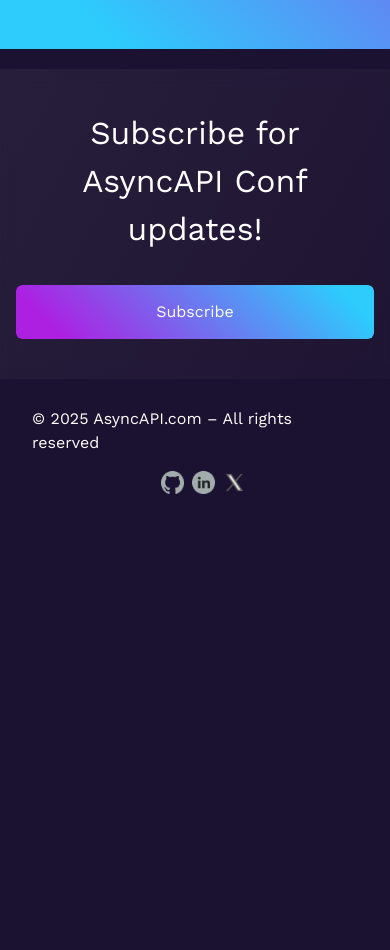
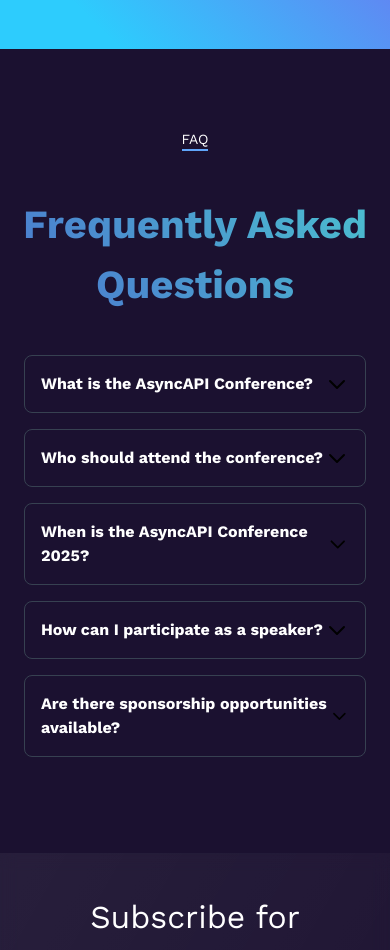
Before and after one commit to asyncapi/conference-website, a Next.js app: page / in a window 390 px wide. Shown: the part 7060-8010 px from the top of the page. Before the commit the page ends 7570 px from the top, so only its background shows below. Built offline with nearby package versions, Linux system fonts and the light colour scheme.

Commit message:
Added FAQ section to the conference website

```diff
--- /dev/null
+++ b/components/FAQs/FaqSection.js
@@ -0,0 +1,97 @@
+import React, { useState, useRef, useEffect } from 'react';
+import Heading from "../Typography/heading";
+import Paragraph from "../Typography/paragraph";
+import faqs from '../../config/faqs.json';
+
+const FaqDropdown = ({ faq, isOpen, onToggle }) => {
+  return (
+    <div className="border border-gray-700 rounded-lg mb-4 overflow-hidden">
+      <div
+        onClick={onToggle}
+        className="flex justify-between items-center p-4 cursor-pointer hover:bg-gray-800 transition-colors duration-300"
+      >
+        <Paragraph
+          typeStyle="body-lg"
+          textColor="text-white"
+          className="font-bold"
+        >
+          {faq.question}
+        </Paragraph>
+        <svg
+          className={`w-6 h-6 transition-transform duration-300 ${
+            isOpen ? 'rotate-180' : ''
+          }`}
+          fill="none"
+          stroke="currentColor"
+          viewBox="0 0 24 24"
+          xmlns="http://www.w3.org/2000/svg"
+        >
+          <path
+            strokeLinecap="round"
+            strokeLinejoin="round"
+            strokeWidth={2}
+            d="M19 9l-7 7-7-7"
+          />
+        </svg>
+      </div>
+      <div
+        className={`grid transition-all duration-300 ease-in-out ${
+          isOpen
+            ? 'grid-rows-[1fr] opacity-100 visible'
+            : 'grid-rows-[0fr] opacity-0 invisible h-0'
+        }`}
+      >
+        <div className="overflow-hidden">
+          <div className="p-4 bg-gray-800 text-gray-200">
+            <Paragraph
+              typeStyle="body-md"
+              textColor="text-gray-200"
+            >
+              {faq.answer}
+            </Paragraph>
+          </div>
+        </div>
+      </div>
+    </div>
+  );
+};
+
+const FaqSection = () => {
+  const [openFaqIndex, setOpenFaqIndex] = useState(null);
+  const faqRef = useRef(null);
+
+  const toggleFaq = (index) => {
+    setOpenFaqIndex(openFaqIndex === index ? null : index);
+  };
+
+  return (
+    <section id="faq" className="container mt-20 mb-20">
+      <div className="flex items-center flex-col justify-center">
+        <div className="text-lg sm:text-sm text-white font-semi-bold border-b-2 border-blue-400 mb-1">
+          FAQ
+        </div>
+        <Heading
+          typeStyle="heading-md"
+          className="text-gradient text-center lg:mt-10 mb-10"
+        >
+          Frequently Asked Questions
+        </Heading>
+        <div
+          ref={faqRef}
+          className="max-w-3xl sm:w-full w-full px-4 sm:px-2"
+        >
+          {faqs.map((faq, index) => (
+            <FaqDropdown
+              key={index}
+              faq={faq}
+              isOpen={openFaqIndex === index}
+              onToggle={() => toggleFaq(index)}
+            />
+          ))}
+        </div>
+      </div>
+    </section>
+  );
+};
+
+export default FaqSection;
--- /dev/null
+++ b/config/faqs.json
@@ -0,0 +1,24 @@
+[
+
+    {
+        "question": "What is the AsyncAPI Conference?",
+        "answer": "The AsyncAPI Conference is an event focused on the AsyncAPI specification and its ecosystem, bringing together professionals to discuss event-driven architectures."
+    },
+    {
+        "question": "Who should attend the conference?",
+        "answer": "Developers, architects, and anyone interested in event-driven architectures and the AsyncAPI specification."
+    },
+    {
+        "question": "When is the AsyncAPI Conference 2025?",
+        "answer": "The AsyncAPI Conference 2025 is a series of micro-conferences hosted globally throughout the year. Specific dates and locations will be announced on the official website."
+    },
+    {
+        "question": "How can I participate as a speaker?",
+        "answer": "To apply as a speaker, visit the conference website and follow the submission guidelines provided."
+    },
+    {
+        "question": "Are there sponsorship opportunities available?",
+        "answer": "Yes, sponsorship opportunities are available. Interested parties can find more information on the conference website."
+    }
+
+]
--- a/config/links.json
+++ b/config/links.json
@@ -51,6 +51,10 @@
 		"ref": "/#sponsors"
 	},
 	{
+		"title": "FAQs",
+		"ref": "/#faqs"
+	},
+	{
 		"title":"Past Editions",
 		"ref":"/editions"
 	}
--- a/pages/index.js
+++ b/pages/index.js
@@ -16,6 +16,7 @@ import speakers from "../config/speakers.json";
 import Link from "next/link";
 import Button from "../components/Buttons/button";
 import Dropdown from "../components/Dropdown/dropdown";
+import FaqSection from "../components/FAQs/FaqSection";
 
 export default function Home() {
   const isTablet = useMediaQuery({ maxWidth: "1118px" });
@@ -247,6 +248,11 @@ export default function Home() {
           // financialSponsor={[{image:"/img/graviteeio.svg" , websiteUrl: "https://www.gravitee.io/",className:"w-[250px] h-[50px]" } , {image:"/img/postman.png" ,websiteUrl:"https://www.postman.com/",className:"w-[240px] h-[70px]"}]}
         />
       </div>
+
+      <div id="faqs" className="mt-20">
+          <FaqSection />
+      </div>
+
       <div className="mt-5">
         <Subscription />
       </div>
```
